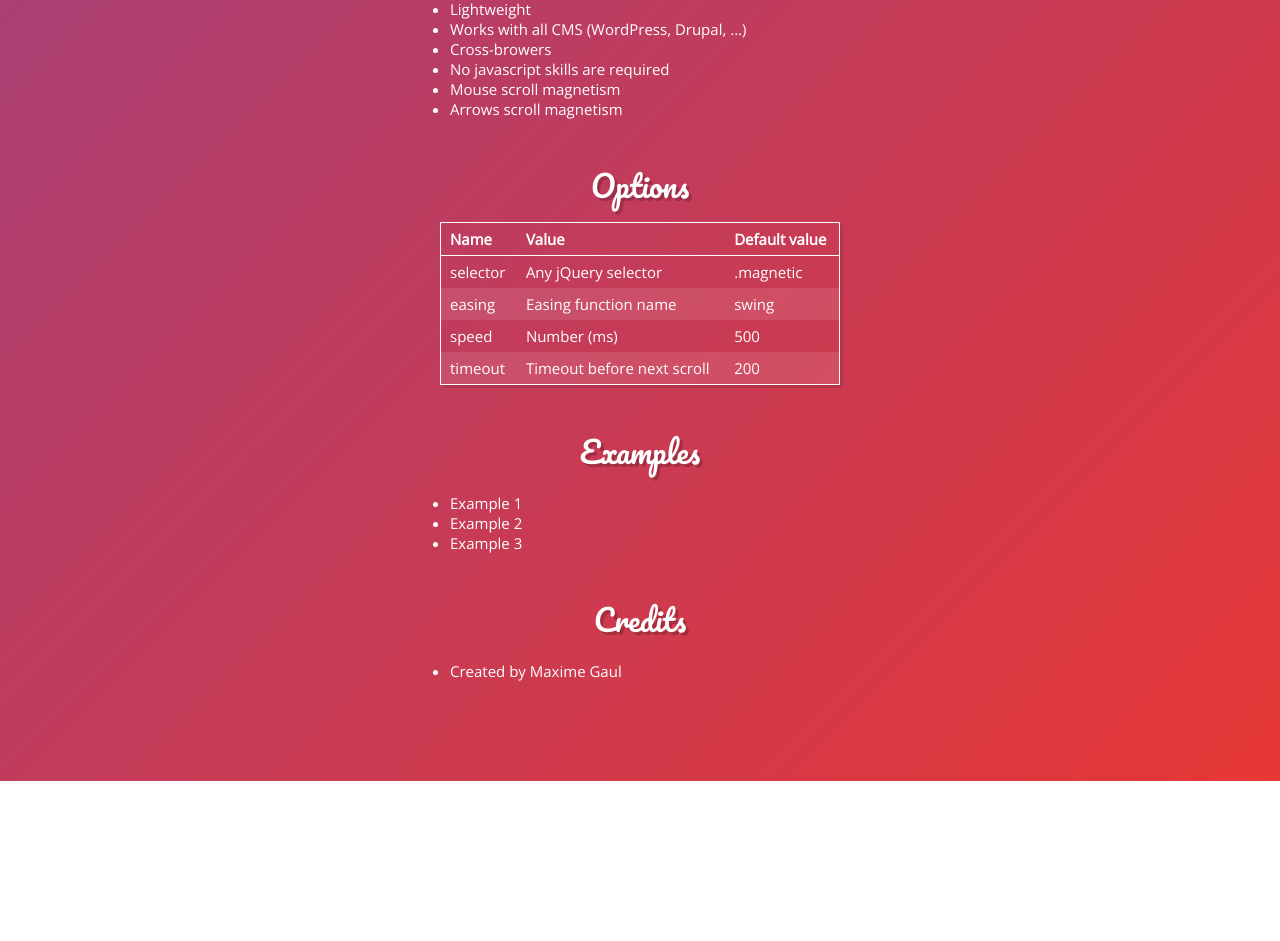
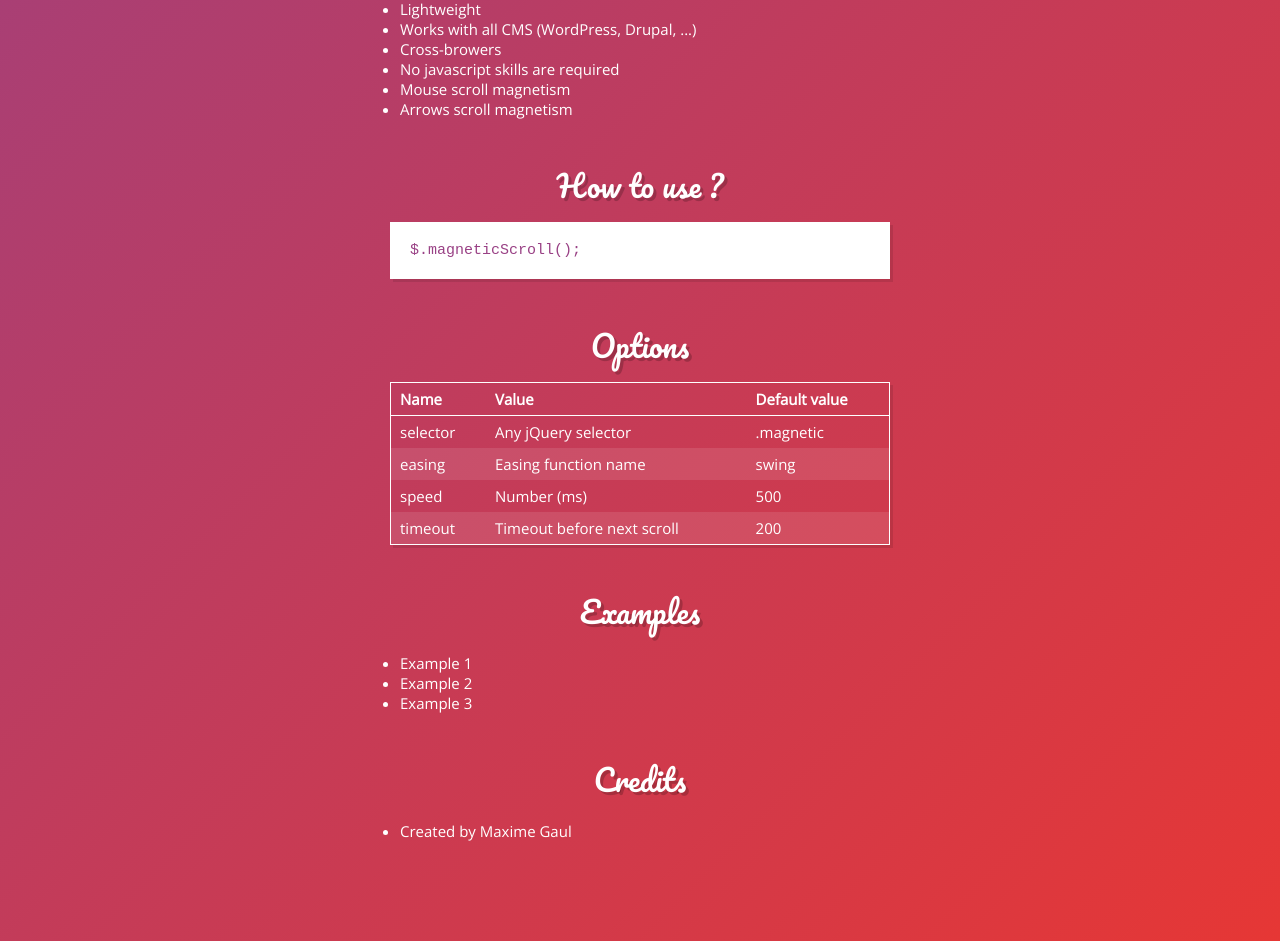
Before and after one commit to maximegaul/magnetic-scroll, a plain HTML site: page index.html in a window 1280 px wide. Shown: the part 579-1520 px from the top of the page. Before the commit the page ends 1360 px from the top, so only its background shows below. Drawn offline with nearby package versions, Linux system fonts and the light colour scheme.

Commit message:
Documentation improvment

```diff
--- a/index.html
+++ b/index.html
@@ -9,7 +9,7 @@
 
 		<div>
 			<h1>Magnetic Scroll</h1>
-			<p>This plugin offers you the possibility to add magnetic scrolling to your website.</p>
+			<p>This jQuery plugin offers you the possibility to add magnetic scrolling to your website.</p>
 			<p>You can easily configure the elements on which the plugin act.<br/>
 			Check the examples on the bottom on this page !</p>
 		</div>
@@ -23,6 +23,10 @@
 				<li>Mouse scroll magnetism</li>
 				<li>Arrows scroll magnetism</li>
 			</ul>
+			<h3>How to use ?</h3>
+			<code>
+				$.magneticScroll();
+			</code>
 			<h3>Options</h3>
 			<table>
 				<thead>
@@ -63,7 +67,7 @@
 			</ul>
 			<h3>Credits</h3>
 			<ul>
-				<li>Created by <a href="http://fr.linkedin.com/pub/maxime-gaul/95/1a6/4b7" target="_new">Maxime Gaul</a></li>
+				<li>Created by <a href="https://github.com/maximegaul" target="_new">Maxime Gaul</a></li>
 			</ul>
 		</div>
 
--- a/style.css
+++ b/style.css
@@ -50,7 +50,7 @@ div {
   padding: 20px 0;
 }
 div.text {
-  max-width: 400px;
+  max-width: 500px;
   margin: 50px auto;
   text-align: left;
   border: none;
@@ -62,19 +62,16 @@ ul {
   margin-bottom: 30px;
   padding-left: 10px;
 }
+pre,
 code {
-  font-size: 20px;
-  margin: 50px 0;
-  font-weight:bold;
-  display:block;
-}
-pre {
-  font-size: 20px;
-  margin: 50px auto;
-  font-weight:bold;
-  display:block;
-  width: 300px;
-  text-align:left;
+  text-align: left;
+  max-width: 500px;
+  margin: 0 auto;
+  display: block;
+  padding: 20px;
+  color: #994185;
+  background-color: white;
+  box-shadow: 3px 3px 0px rgba(0, 0, 0, 0.1);
 }
 p {
   max-width: 400px;
```
